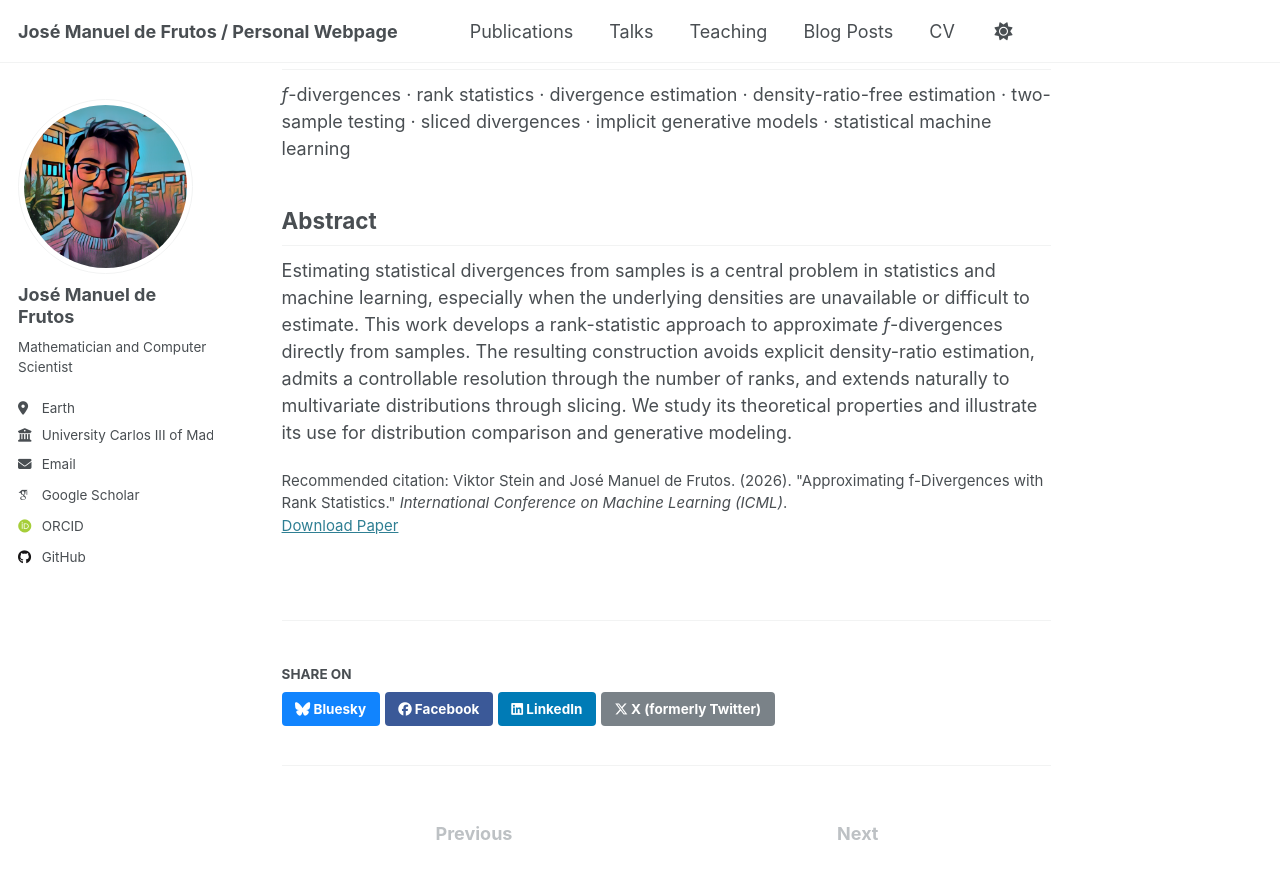
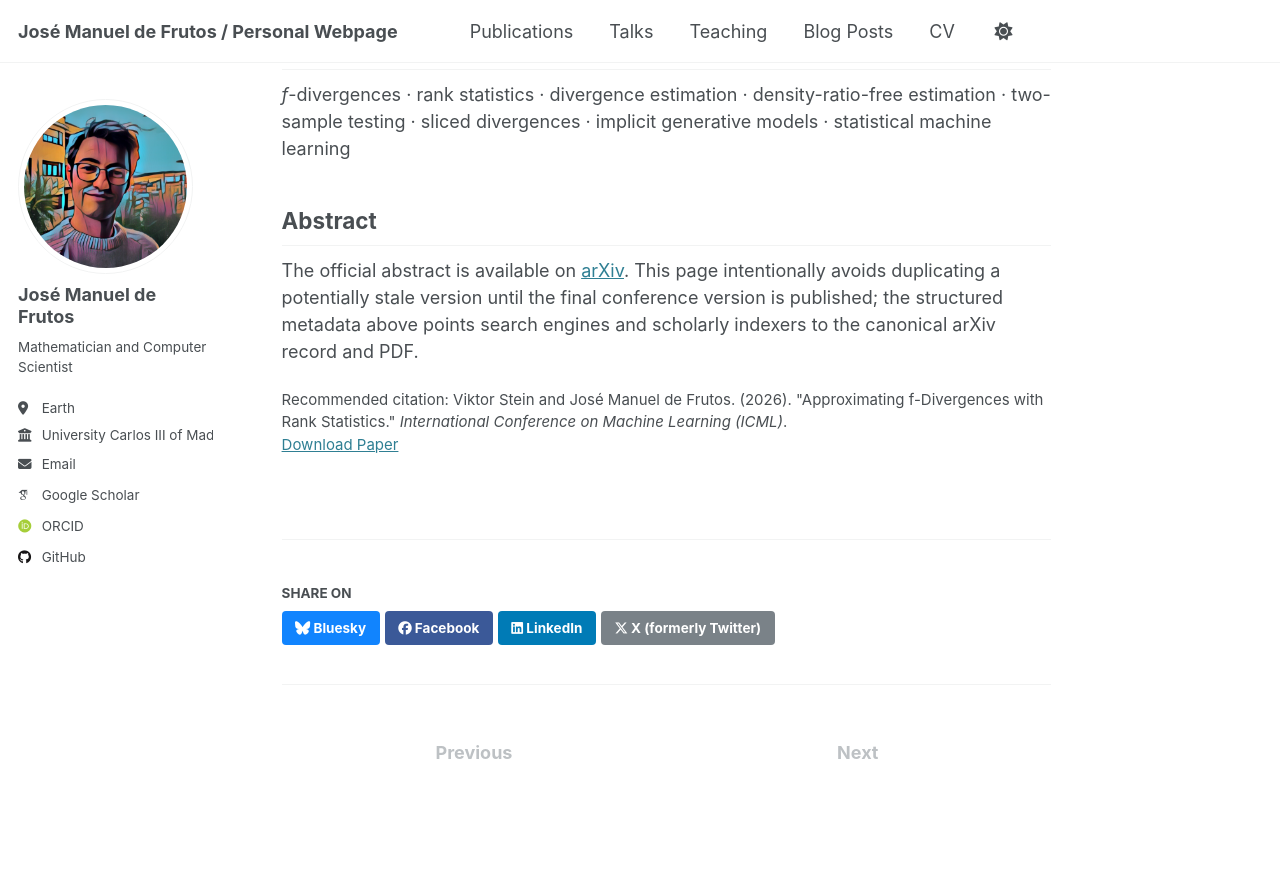
Before and after one commit to josemanuel22/josemanuel22.github.io, a Jekyll site: the page built from _publications/2026-01-25-rank_f_div.md, in a window 1280 px wide and 900 px high, scrolled down 626 px. Shown: the top 879 px of the window. Built offline with Jekyll 4.4.1, drawn with Linux system fonts in a browser that asks for light colours; some web fonts are replaced; part of the change alters nothing that is shown.

Commit message:
Add structured metadata for rank f-divergence paper

```diff
--- a/_publications/2026-01-25-rank_f_div.md
+++ b/_publications/2026-01-25-rank_f_div.md
@@ -5,8 +5,24 @@ category: conferences
 permalink: /publication/2026-01-25-rank_f-div
 excerpt: 'Rank-statistic approximations of f-divergences that can be estimated directly from samples without explicit density or density-ratio estimation.'
 date: 2026-01-25
+publication_year: 2026
 venue: 'International Conference on Machine Learning (ICML) 2026'
+authors:
+  - 'Viktor Stein'
+  - 'José Manuel de Frutos'
 paperurl: 'https://arxiv.org/pdf/2601.22784'
+arxiv: '2601.22784'
+openreview: 'https://openreview.net/forum?id=6dI31vzkqT'
+codeurl: 'https://github.com/josemanuel22/rsfdiv'
+keywords:
+  - f-divergences
+  - rank statistics
+  - divergence estimation
+  - density-ratio-free estimation
+  - two-sample testing
+  - sliced divergences
+  - implicit generative models
+  - statistical machine learning
 citation: 'Viktor Stein and José Manuel de Frutos. (2026). &quot;Approximating f-Divergences with Rank Statistics.&quot; <i>International Conference on Machine Learning (ICML)</i>.'
 ---
 
@@ -26,4 +42,4 @@ For high-dimensional distributions, the construction extends through random proj
 
 ## Abstract
 
-Estimating statistical divergences from samples is a central problem in statistics and machine learning, especially when the underlying densities are unavailable or difficult to estimate. This work develops a rank-statistic approach to approximate *f*-divergences directly from samples. The resulting construction avoids explicit density-ratio estimation, admits a controllable resolution through the number of ranks, and extends naturally to multivariate distributions through slicing. We study its theoretical properties and illustrate its use for distribution comparison and generative modeling.
+The official abstract is available on [arXiv](https://arxiv.org/abs/2601.22784). This page intentionally avoids duplicating a potentially stale version until the final conference version is published; the structured metadata above points search engines and scholarly indexers to the canonical arXiv record and PDF.
```
